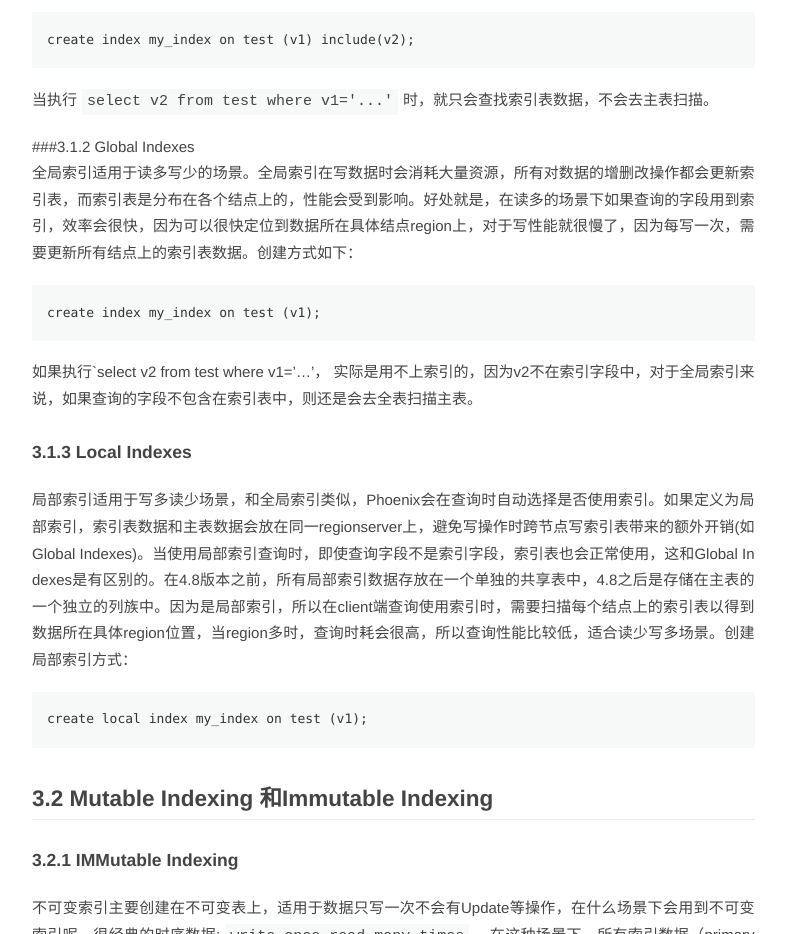
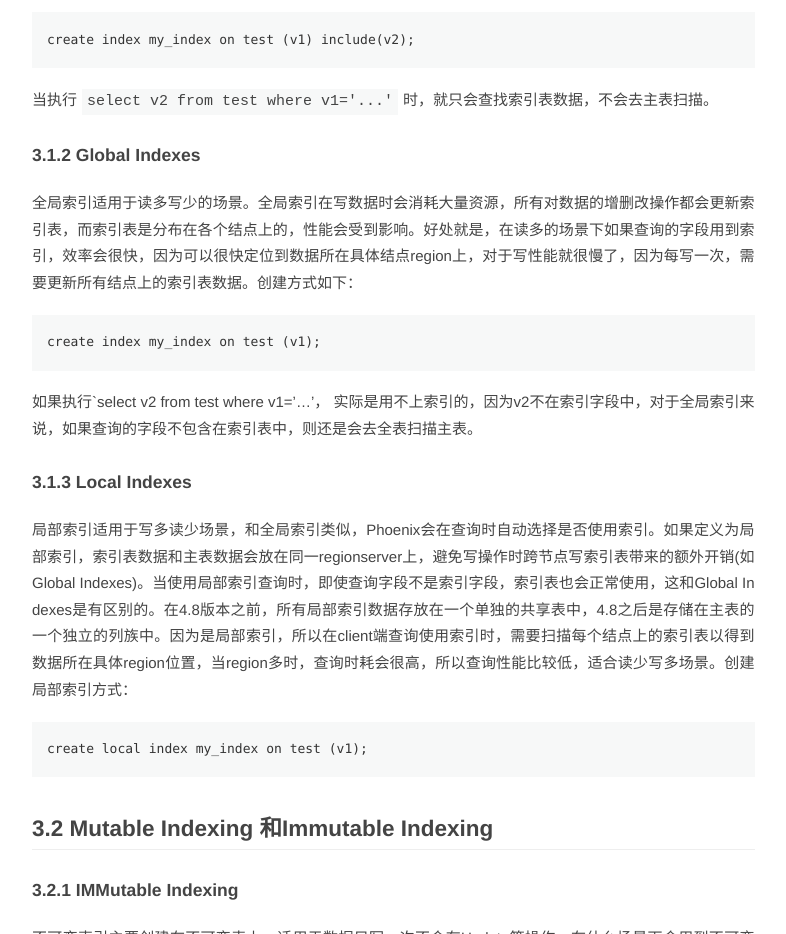
Before and after one commit to ballwql/ballwql.github.io, a plain HTML site: page 2017/11/11/phoenix-introduction/index.html in a window 1280 px wide. Shown: the part 5860-6794 px from the top of the page, without its empty margins (93-879 px from the left). Drawn offline with nearby package versions, Linux system fonts and the light colour scheme.

Commit message:
Site updated: 2018-01-28 00:06:35

```diff
--- a/2017/11/11/phoenix-introduction/index.html
+++ b/2017/11/11/phoenix-introduction/index.html
@@ -39,7 +39,7 @@
 <h1 id="三、-Phoenix二级索引"><a href="#三、-Phoenix二级索引" class="headerlink" title="三、 Phoenix二级索引"></a>三、 Phoenix二级索引</h1><p>我相信，二级索引这个特性应该是大部分用户引入Phoenix主要考虑的因素之一。HBase因其历史原因只支持rowkey索引，当使用rowkey来查询数据时可以很快定位到数据位置。现实中，业务查询需求条件往往比较复杂，带有多个查询字段组合，如果用HBase查的话，只能全表扫描进行过滤，效率很低。而Phoenix支持除rowkey外的其它字段的索引创建，即二级索引，查询效率可大幅提升。</p>
 <h2 id="3-1-索引类别"><a href="#3-1-索引类别" class="headerlink" title="3.1 索引类别"></a>3.1 索引类别</h2><h3 id="3-1-1-Covered-Indexes"><a href="#3-1-1-Covered-Indexes" class="headerlink" title="3.1.1 Covered Indexes"></a>3.1.1 Covered Indexes</h3><p>从字面上可理解为覆盖索引，什么意思呢，即索引表中就包含你想要的全部字段数据，这样就只需要通过访问索引表而无需访问主表就能得到数据。创建方式如下：<br><figure class="highlight plain"><table><tr><td class="gutter"><pre><div class="line">1</div></pre></td><td class="code"><pre><div class="line">create index my_index on test (v1) include(v2);</div></pre></td></tr></table></figure></p>
 <p>当执行<code>select v2 from test where v1=&#39;...&#39;</code>时，就只会查找索引表数据，不会去主表扫描。</p>
-<p>###3.1.2 Global Indexes<br>全局索引适用于读多写少的场景。全局索引在写数据时会消耗大量资源，所有对数据的增删改操作都会更新索引表，而索引表是分布在各个结点上的，性能会受到影响。好处就是，在读多的场景下如果查询的字段用到索引，效率会很快，因为可以很快定位到数据所在具体结点region上，对于写性能就很慢了，因为每写一次，需要更新所有结点上的索引表数据。创建方式如下：<br><figure class="highlight plain"><table><tr><td class="gutter"><pre><div class="line">1</div></pre></td><td class="code"><pre><div class="line">create index my_index on test (v1);</div></pre></td></tr></table></figure></p>
+<h3 id="3-1-2-Global-Indexes"><a href="#3-1-2-Global-Indexes" class="headerlink" title="3.1.2 Global Indexes"></a>3.1.2 Global Indexes</h3><p>全局索引适用于读多写少的场景。全局索引在写数据时会消耗大量资源，所有对数据的增删改操作都会更新索引表，而索引表是分布在各个结点上的，性能会受到影响。好处就是，在读多的场景下如果查询的字段用到索引，效率会很快，因为可以很快定位到数据所在具体结点region上，对于写性能就很慢了，因为每写一次，需要更新所有结点上的索引表数据。创建方式如下：<br><figure class="highlight plain"><table><tr><td class="gutter"><pre><div class="line">1</div></pre></td><td class="code"><pre><div class="line">create index my_index on test (v1);</div></pre></td></tr></table></figure></p>
 <p>如果执行`select v2 from test where v1=’…’， 实际是用不上索引的，因为v2不在索引字段中，对于全局索引来说，如果查询的字段不包含在索引表中，则还是会去全表扫描主表。</p>
 <h3 id="3-1-3-Local-Indexes"><a href="#3-1-3-Local-Indexes" class="headerlink" title="3.1.3 Local Indexes"></a>3.1.3 Local Indexes</h3><p>局部索引适用于写多读少场景，和全局索引类似，Phoenix会在查询时自动选择是否使用索引。如果定义为局部索引，索引表数据和主表数据会放在同一regionserver上，避免写操作时跨节点写索引表带来的额外开销(如Global Indexes)。当使用局部索引查询时，即使查询字段不是索引字段，索引表也会正常使用，这和Global Indexes是有区别的。在4.8版本之前，所有局部索引数据存放在一个单独的共享表中，4.8之后是存储在主表的一个独立的列族中。因为是局部索引，所以在client端查询使用索引时，需要扫描每个结点上的索引表以得到数据所在具体region位置，当region多时，查询时耗会很高，所以查询性能比较低，适合读少写多场景。创建局部索引方式：<br><figure class="highlight plain"><table><tr><td class="gutter"><pre><div class="line">1</div></pre></td><td class="code"><pre><div class="line">create local index my_index on test (v1);</div></pre></td></tr></table></figure></p>
 <h2 id="3-2-Mutable-Indexing-和Immutable-Indexing"><a href="#3-2-Mutable-Indexing-和Immutable-Indexing" class="headerlink" title="3.2 Mutable Indexing 和Immutable Indexing"></a>3.2 Mutable Indexing 和Immutable Indexing</h2><h3 id="3-2-1-IMMutable-Indexing"><a href="#3-2-1-IMMutable-Indexing" class="headerlink" title="3.2.1 IMMutable Indexing"></a>3.2.1 IMMutable Indexing</h3><p>不可变索引主要创建在不可变表上，适用于数据只写一次不会有Update等操作，在什么场景下会用到不可变索引呢，很经典的时序数据:<code>write once read many times</code>。在这种场景下，所有索引数据（primary和index)要么全部写成功，要么一个失败全都失败返回错误给客户端。不可变索引用到场景比较少，下面是创建不可变索引的方式：<br><figure class="highlight plain"><table><tr><td class="gutter"><pre><div class="line">1</div></pre></td><td class="code"><pre><div class="line">create table test (pk VARCHAR primary key,v1 VARCHAR, v2 VARCHAR) IMMUTABLE_ROWS=true;</div></pre></td></tr></table></figure></p>
```
